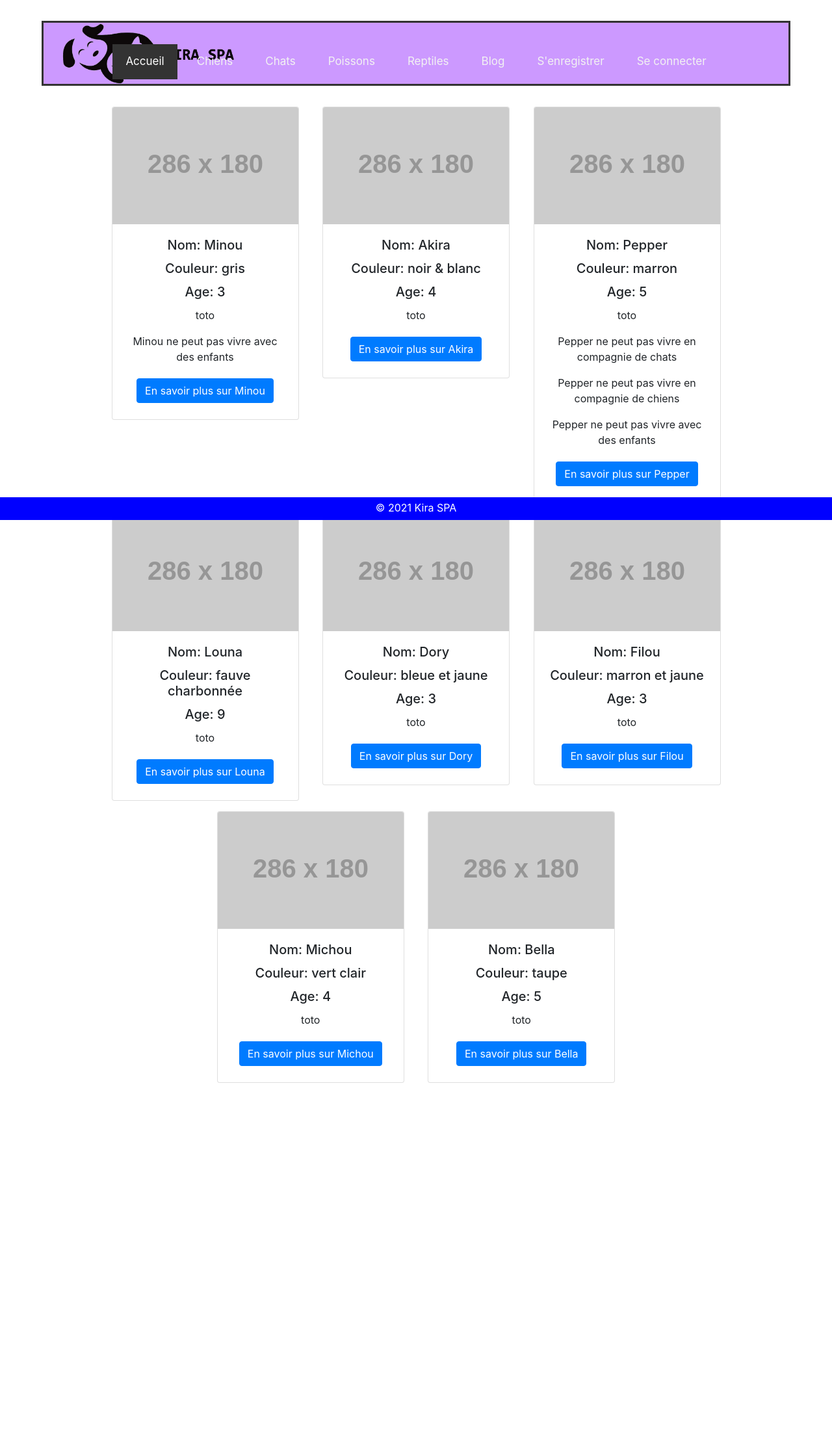
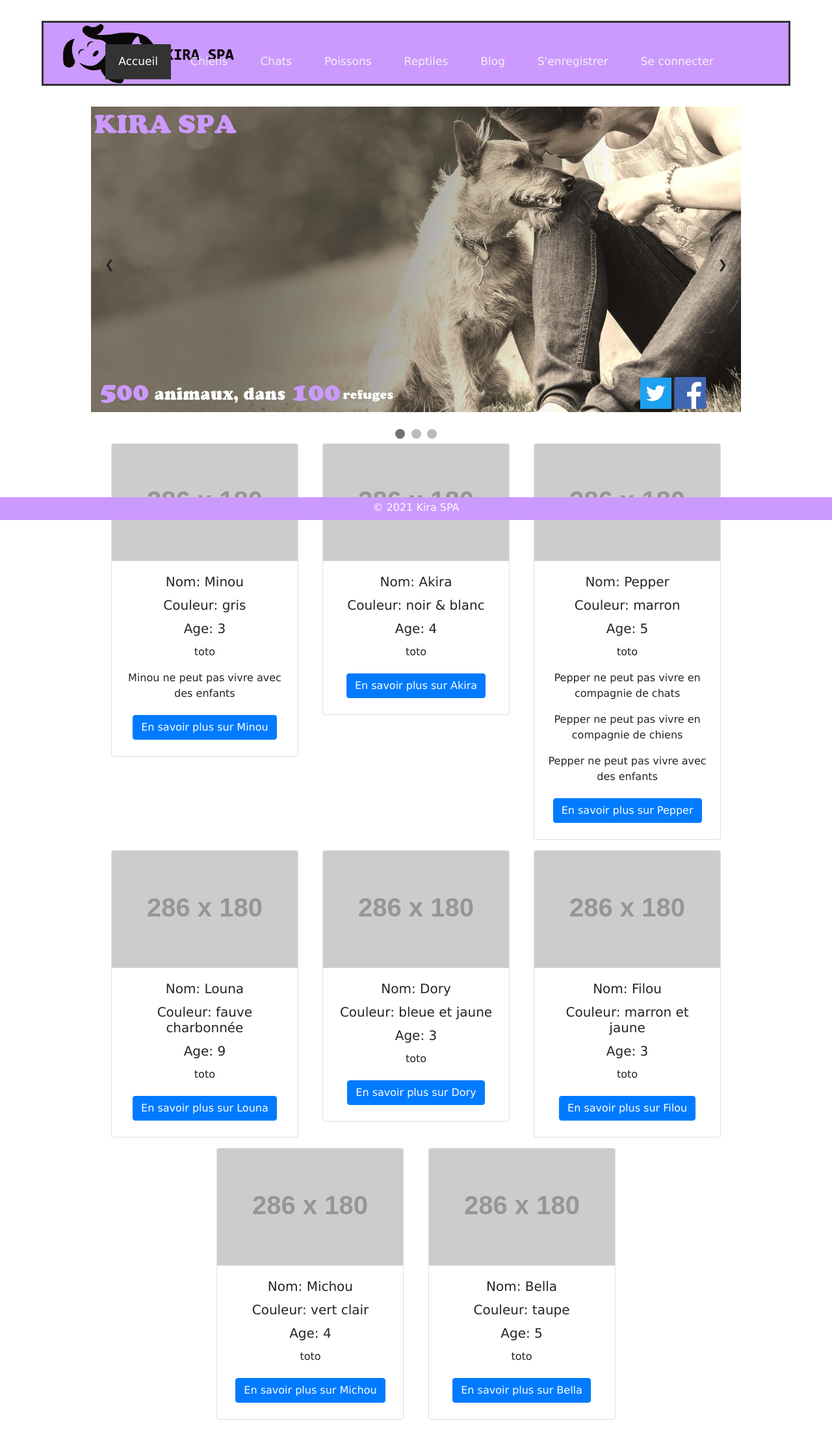
Before and after one commit to NADROWORLD/Projectphp, a PHP site: page / in a window 1280 px wide. Shown: the whole page at 65% size. Before the commit the page ends 1666 px from the top, so only its background shows below. Run offline with PHP 8.4, Linux system fonts and the light colour scheme; data comes from the database, SQL or seed files in the repository; grey boxes labelled with a size stand in for pictures from a placeholder-image service; some libraries are stand-ins or nearby versions.

Commit message:
carousel

```diff
--- /dev/null
+++ b/App/Views/Carousel.php
@@ -0,0 +1,3 @@
+<?php
+
+include "App/templates/carouselView.php";
--- a/App/templates/blogView.php
+++ b/App/templates/blogView.php
@@ -21,7 +21,7 @@
       <div class="card-veille">
           <div class="post-head">
               <h2>
-                <a target="_blank" href="<?php echo $link; ?>">
+                <a target="_blank" rel="nofollow noopener" href="<?php echo $link; ?>">
                   <?php echo $title; ?>
                 </a>
               </h2>
@@ -31,7 +31,7 @@
 
           <div class="post-content">
             <?php echo implode(' ', array_slice(explode(' ', $description), 0, 20)); ?><br/>
-            <a target="_blank" class="link-blog btn btn-info btn-sm" href="<?php echo $link; ?>">
+            <a target="_blank" rel="nofollow noopener" class="link-blog btn btn-info btn-sm" href="<?php echo $link; ?>">
               Voir plus
             </a>
           </div>
--- /dev/null
+++ b/App/templates/carouselView.php
@@ -0,0 +1,63 @@
+<div class="slideshow-container">
+    <div class="mySlides">
+        <img src="./App/templates/img/baner.jpg" style="width:100%">
+
+    </div>
+
+    <div class="mySlides">
+        <img src="./App/templates/img/blog1.jpg" style="width:100%">
+        <div class="text">
+            <div class="button_cont">
+                <a class="button-slide" href="blog">Voir plus</a>
+            </div>
+     </div>
+    </div>
+
+    <div class="mySlides">
+        <img src="./App/templates/img/blog2.jpg" style="width:100%">
+        <div class="text">
+            <div class="button_cont">
+                <a class="button-slide" href="blog">Voir plus</a>
+            </div>
+     </div>
+    </div>
+
+    <a class="prev" onclick="plusSlides(-1)">&#10094;</a>
+    <a class="next" onclick="plusSlides(1)">&#10095;</a>
+</div>
+<br>
+
+<div style="text-align:center">
+  <span class="dot" onclick="currentSlide(1)"></span>
+  <span class="dot" onclick="currentSlide(2)"></span>
+  <span class="dot" onclick="currentSlide(3)"></span>
+</div>
+
+<script>
+    let slideIndex = 1;
+    showSlides(slideIndex);
+
+    function plusSlides(n) {
+        showSlides(slideIndex += n);
+    }
+
+    function currentSlide(n) {
+        showSlides(slideIndex = n);
+    }
+
+    function showSlides(n) {
+        let i;
+        let slides = document.getElementsByClassName("mySlides");
+        let dots = document.getElementsByClassName("dot");
+        if (n > slides.length) {slideIndex = 1}
+        if (n < 1) {slideIndex = slides.length}
+        for (i = 0; i < slides.length; i++) {
+            slides[i].style.display = "none";
+        }
+        for (i = 0; i < dots.length; i++) {
+            dots[i].className = dots[i].className.replace(" active", "");
+        }
+        slides[slideIndex-1].style.display = "block";
+        dots[slideIndex-1].className += " active";
+    }
+</script>
--- a/App/templates/css/main.css
+++ b/App/templates/css/main.css
@@ -196,7 +196,7 @@ footer {
   bottom: 0;
   left: 0;
   color: white;
-  background-color: blue;
+  background-color: #cc99ff;
   width: 100%;
   height: 35px;
 }
@@ -205,3 +205,106 @@ footer p {
   text-align: center;
   padding-top: 4px;
 }
+
+/* CAROUSEL */
+
+* {box-sizing: border-box}
+body {font-family: Verdana, sans-serif; margin:0}
+.mySlides {display: none}
+img {vertical-align: middle;}
+
+.slideshow-container {
+  max-width: 1000px;
+  position: relative;
+  margin: auto;
+}
+
+.prev, .next {
+  cursor: pointer;
+  position: absolute;
+  top: 50%;
+  width: auto;
+  padding: 16px;
+  margin-top: -22px;
+  color: white;
+  font-weight: bold;
+  font-size: 18px;
+  transition: 0.6s ease;
+  border-radius: 0 3px 3px 0;
+  user-select: none;
+}
+
+.next {
+  right: 0;
+  border-radius: 3px 0 0 3px;
+}
+
+.prev {
+  left: 0;
+  border-radius: 3px 0 0 3px;
+}
+
+.prev:hover, .next:hover {
+  background-color: #cc99ff;
+}
+
+.text {
+  color: #f2f2f2;
+  font-size: 15px;
+  padding: 8px 12px;
+  position: absolute;
+  bottom: 8px;
+  width: 100%;
+  text-align: center;
+}
+
+.numbertext {
+  color: #f2f2f2;
+  font-size: 12px;
+  padding: 8px 12px;
+  position: absolute;
+  top: 0;
+}
+
+.dot {
+  cursor: pointer;
+  height: 15px;
+  width: 15px;
+  margin: 0 2px;
+  background-color: #bbb;
+  border-radius: 50%;
+  display: inline-block;
+  transition: background-color 0.6s ease;
+}
+
+.active, .dot:hover {
+  background-color: #717171;
+}
+
+@media only screen and (max-width: 300px) {
+  .prev, .next,.text {font-size: 11px}
+}
+
+/* BUTTON CAROUSEL */
+
+.button-slide {
+	color: #494949 !important;
+	text-transform: uppercase;
+	text-decoration: none;
+	background: white;
+	padding: 5px;
+  color:white;
+  font-size:10px;
+	border: 3px solid #cc99ff !important;
+	display: inline-block;
+	transition: all 0.4s ease 0s;
+  text-decoration: none;
+}
+
+.button-slide:hover {
+	color: #ffffff !important;
+	background: #cc99ff;
+	border-color: #cc99ff !important;
+	transition: all 0.4s ease 0s;
+  text-decoration: none;
+}
--- a/index.php
+++ b/index.php
@@ -53,5 +53,6 @@ switch ($_SERVER['REQUEST_URI']):
         break;
     default:
         $bddAnimauxByCategorie = null;
+        include "App/Views/Carousel.php";
         include "App/Views/Home.php";
 endswitch;
```
Also changed, not shown: App/templates/img/baner.jpg (added), App/templates/img/blog1.jpg (added), App/templates/img/blog2.jpg (added).
